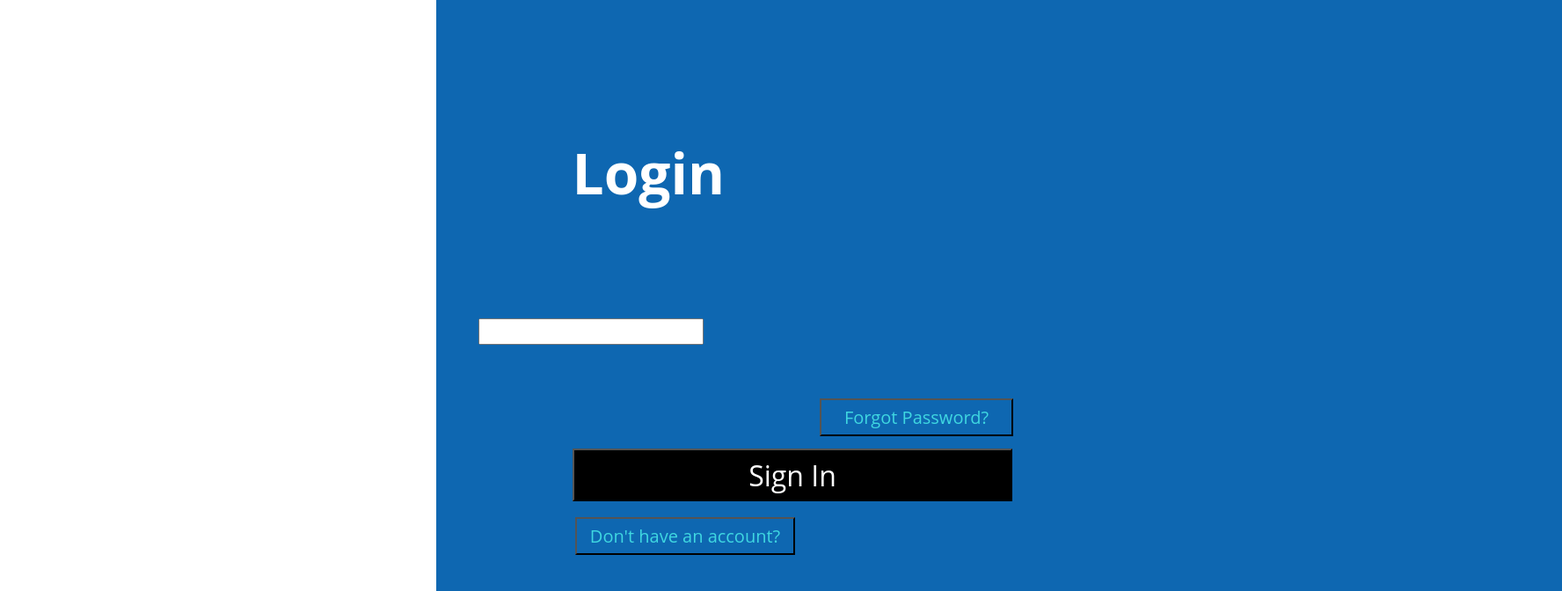
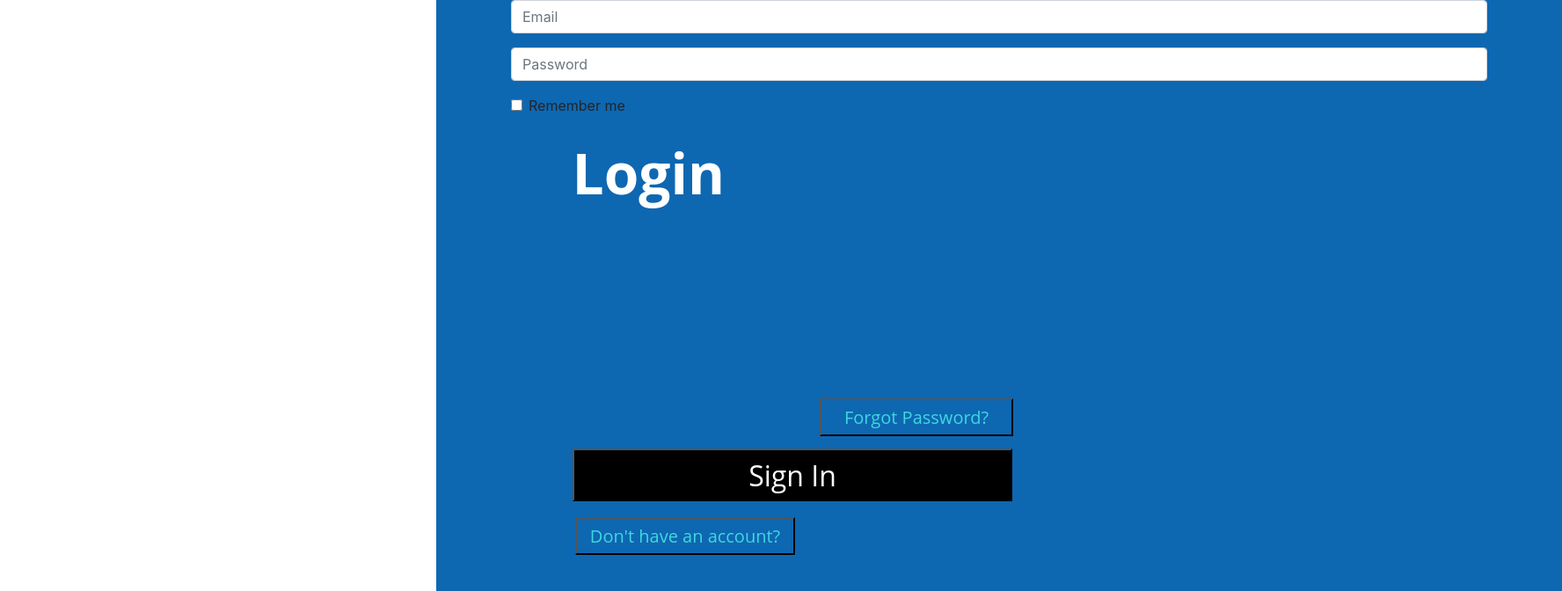
Before and after one commit to codethechange/konexio, a React (Create React App) app: page /SignIn in a window 1280 px wide. Shown: the top 672 px of the page at 88% size, 1776 px wide, since content can reach past the window. Built offline with nearby package versions, Linux system fonts and the light colour scheme.

Commit message:
added form

```diff
--- a/src/App.js
+++ b/src/App.js
@@ -43,9 +43,9 @@ class App extends Component {
             exact={true}
             path="/SignIn"
             render={() => (
-              <div className="App">
+              //<div className="App">
                 <SignIn />
-              </div>
+              //</div>
             )}
           />
           <Route
--- a/src/components/RectangleBackground.js
+++ b/src/components/RectangleBackground.js
@@ -1,12 +1,21 @@
 import React, { Component } from "react";
+import { SignInButton } from "../components/SignInButton";
+import { LoginText } from "../components/LoginText";
+import { DontHaveAcctButton } from "../components/DontHaveAcctButton";
+import { ForgotPasswordButton } from "../components/ForgotPasswordButton";
+import { UsernamePassword } from "../components/UsernamePassword";
 import "../stylesheets/RectangleBackground.css";
 
 export class RectangleBackground extends Component {
   render() {
     return (
-      <React.Fragment>
-        <div class="rectangle-background" />
-      </React.Fragment>
+        <div class="rectangle-background">
+          <SignInButton />
+          <LoginText />
+          <DontHaveAcctButton />
+          <ForgotPasswordButton />
+          <UsernamePassword />
+        </div>
     );
   }
 }
--- /dev/null
+++ b/src/components/UsernamePassword.js
@@ -0,0 +1,25 @@
+import React, { Component } from 'react';
+import Form from 'react-bootstrap/Form';
+import Container from 'react-bootstrap/Container'
+//import '../stylesheets/UsernamePassword.css';
+
+export class UsernamePassword extends Component {
+  render () {
+    return (
+      <div class = "container" padding = "100px">
+      <Form>
+        <Form.Group controlId="formBasicEmail">
+          <Form.Control type="email" placeholder="Email" />
+        </Form.Group>
+
+        <Form.Group controlId="formBasicPassword">
+          <Form.Control type="password" placeholder="Password" />
+          </Form.Group>
+          <Form.Group controlId="formBasicChecbox">
+          <Form.Check type="checkbox" label="Remember me" />
+        </Form.Group>
+      </Form>
+      </div>
+    );
+  }
+};
--- a/src/stylesheets/RectangleBackground.css
+++ b/src/stylesheets/RectangleBackground.css
@@ -1,6 +1,8 @@
 .rectangle-background {
+  position: fixed;
   width: 100vw;
   height: 100vh;
   margin-left: 31em;
   background-color: #0e67b1;
+  z-index: -1;
 }
--- /dev/null
+++ b/src/stylesheets/UsernamePassword.css
@@ -0,0 +1,6 @@
+.userpass-container{
+  position: fixed;
+  right:25.063em;
+  bottom: 14.375em;
+  padding: 175px;
+}
--- a/src/views/SignIn.js
+++ b/src/views/SignIn.js
@@ -1,9 +1,4 @@
 import React, { Component } from "react";
-import { SignInButton } from "../components/SignInButton";
-import { LoginText } from "../components/LoginText";
-import { DontHaveAcctButton } from "../components/DontHaveAcctButton";
-import { ForgotPasswordButton } from "../components/ForgotPasswordButton";
-import UsernameField from "../components/UsernameForm";
 import { RectangleBackground } from "../components/RectangleBackground";
 
 export default class SignIn extends Component {
@@ -13,11 +8,6 @@ export default class SignIn extends Component {
     return (
       <div>
         <RectangleBackground />
-        <UsernameField />
-        <SignInButton />
-        <LoginText />
-        <DontHaveAcctButton />
-        <ForgotPasswordButton />
       </div>
     );
   }
```
